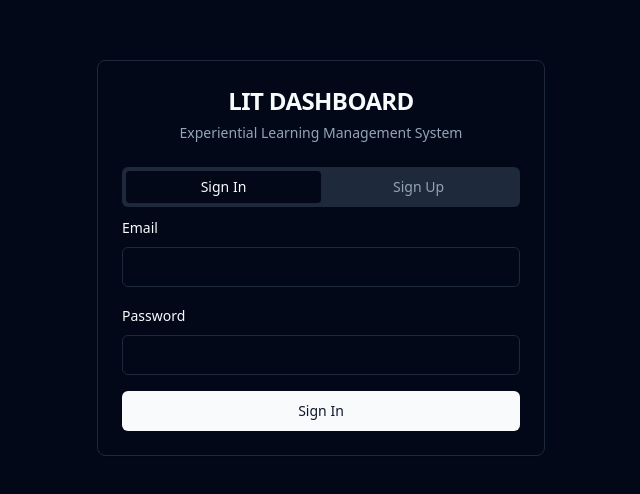
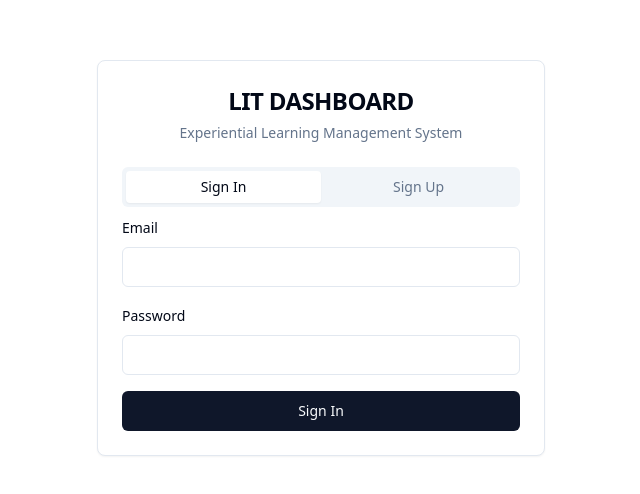
Before and after one commit to nushkakush/experiencetrack-dash, a React (Vite) app: page /auth in a window 1280 px wide. Shown: the part 142-636 px from the top of the page, without its empty margins (319-959 px from the left). Built offline with nearby package versions, Linux system fonts and the light colour scheme.

Commit message:
Refactor UI to white mode
Update UI to white mode, fixing page title color and background color.

```diff
--- a/src/App.tsx
+++ b/src/App.tsx
@@ -20,7 +20,6 @@ const App = () => (
         <Toaster />
         <Sonner />
         <BrowserRouter>
-          <div className="dark">
           <Routes>
             <Route path="/" element={<Navigate to="/auth" replace />} />
             <Route path="/auth" element={<Login />} />
@@ -42,7 +41,6 @@ const App = () => (
             />
             <Route path="*" element={<NotFound />} />
           </Routes>
-          </div>
         </BrowserRouter>
       </AuthProvider>
     </TooltipProvider>
```
Lines whose indentation alone changed are shown as unchanged.
